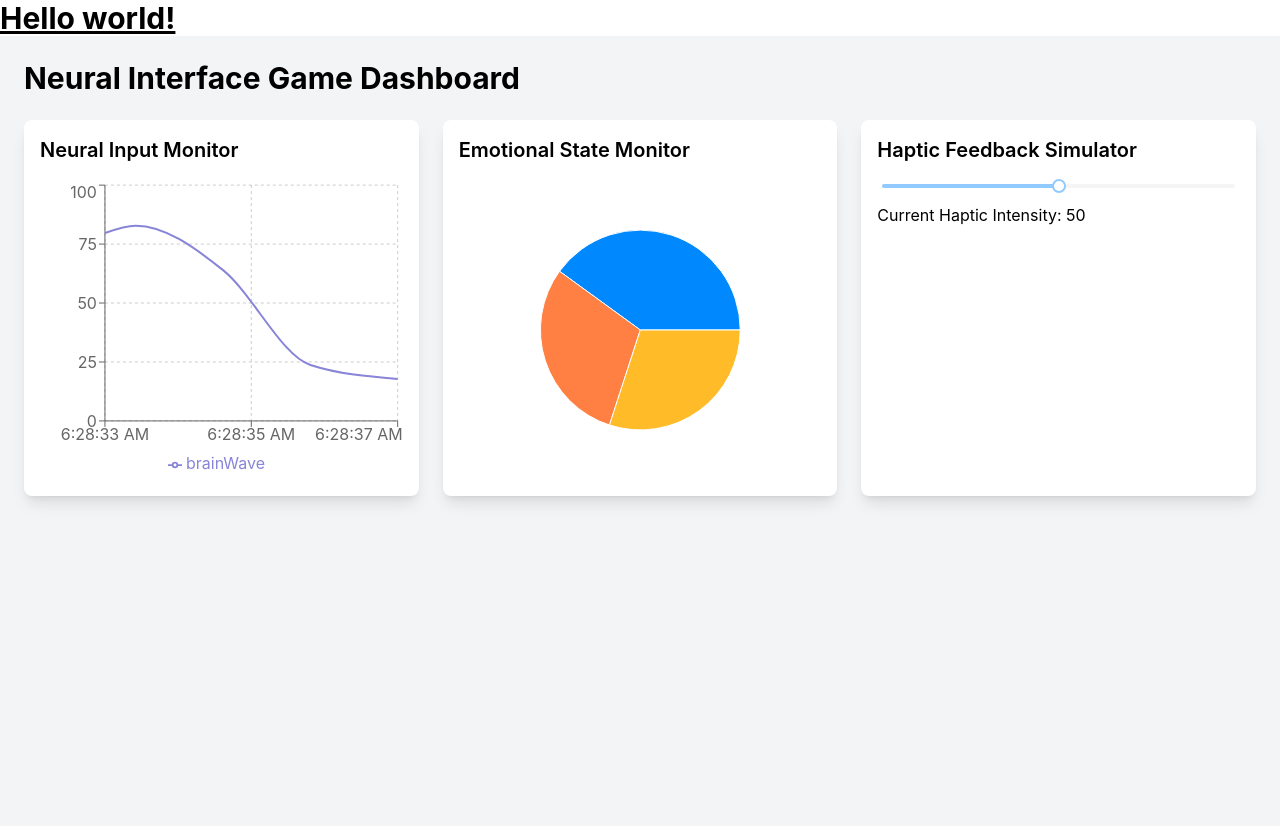
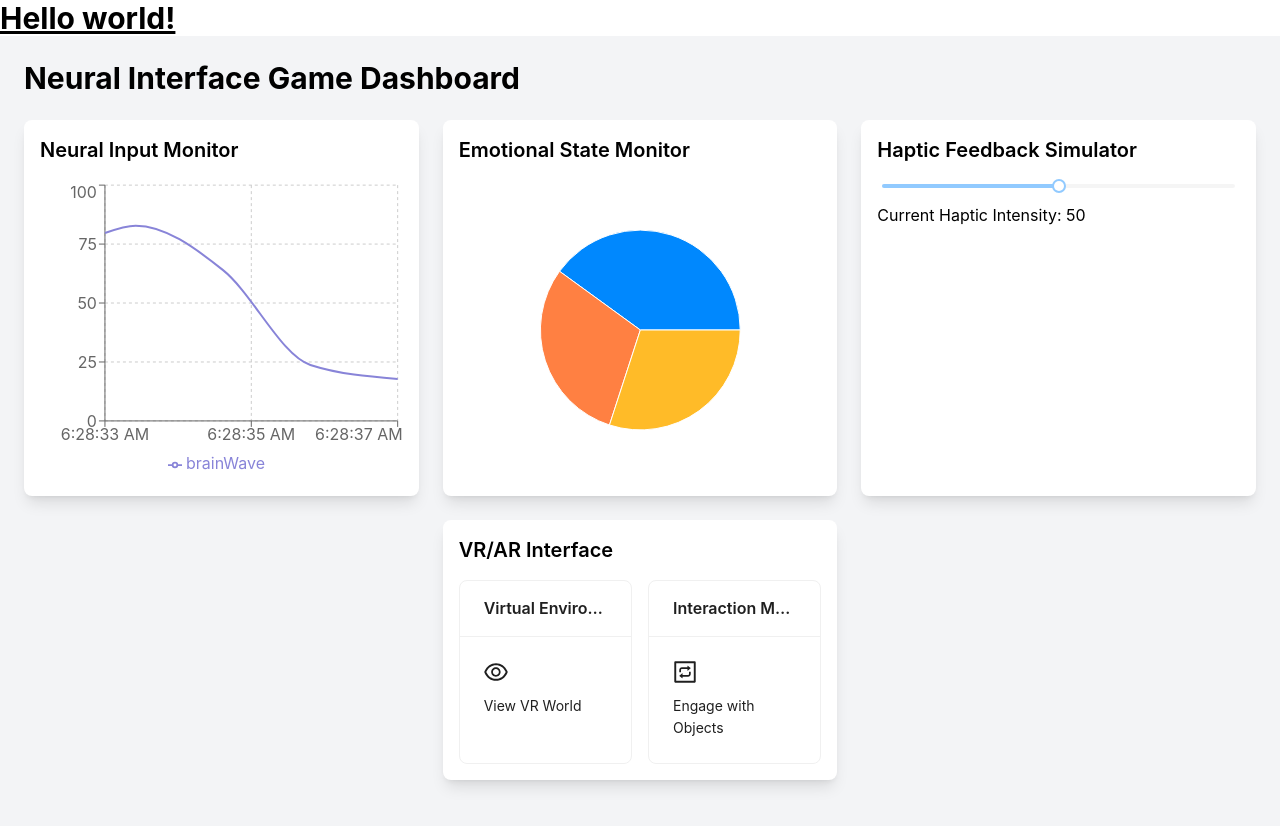
Before and after one commit to WhiteMasky/future-game-ui, a React (Create React App) app: page / in a window 1280 px wide. Shown: the top 826 px of the page. Built offline with nearby package versions, Linux system fonts and the light colour scheme.

Commit message:
VRInterface

```diff
--- a/src/App.js
+++ b/src/App.js
@@ -42,7 +42,7 @@ import React from 'react';
 import NeuralInputMonitor from './components/NeuralInputMonitor';
 import EmotionalStateMonitor from './components/EmotionalStateMonitor';
 import HapticFeedbackSimulator from './components/HapticFeedbackSimulator';
-// import VRInterface from './VRInterface';
+import VRInterface from './components/VRInterface';
 // import HealthMonitor from './HealthMonitor';
 
 export default function App() {
@@ -58,8 +58,9 @@ export default function App() {
           <NeuralInputMonitor />
           <EmotionalStateMonitor />
           <HapticFeedbackSimulator />
-          {/* <VRInterface />
-          <HealthMonitor /> */}
+          <br/>
+          <VRInterface />
+          {/* <HealthMonitor /> */}
         </div>
       </div>
     </div>
--- /dev/null
+++ b/src/components/VRInterface.js
@@ -0,0 +1,23 @@
+import React from 'react';
+import { Card } from 'antd';
+import { EyeOutlined, InteractionOutlined } from '@ant-design/icons';
+
+const VRInterface = () => {
+  return (
+    <div className="bg-white p-4 shadow-lg rounded-lg">
+      <h2 className="text-xl font-semibold mb-4">VR/AR Interface</h2>
+      <div className="grid grid-cols-2 gap-4">
+        <Card title="Virtual Environment" hoverable>
+          <EyeOutlined style={{ fontSize: '24px' }} />
+          <p className="mt-2">View VR World</p>
+        </Card>
+        <Card title="Interaction Mode" hoverable>
+          <InteractionOutlined style={{ fontSize: '24px' }} />
+          <p className="mt-2">Engage with Objects</p>
+        </Card>
+      </div>
+    </div>
+  );
+};
+
+export default VRInterface;
```
